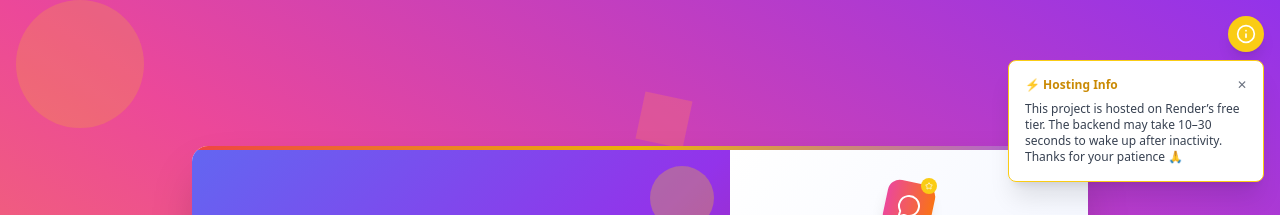
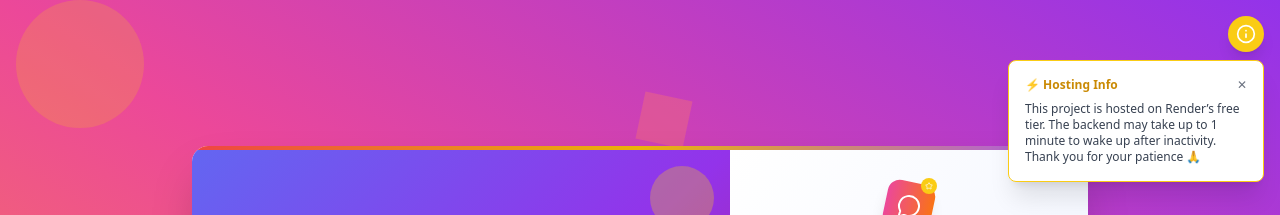
Before and after one commit to PrAtHaM-0707/yapyard, a React (Vite) app in the folder frontend/: page /login in a window 1280 px wide. Both pictures are taken after a click on the button "Hosting Info". Shown: the top 215 px of the page. Built offline with nearby package versions, Linux system fonts and the light colour scheme; no server answers.

Commit message:
Update LoginPage.jsx

```diff
--- a/frontend/src/pages/LoginPage.jsx
+++ b/frontend/src/pages/LoginPage.jsx
@@ -60,9 +60,7 @@ function LoginPage() {
                 </button>
               </div>
               <p>
-                This project is hosted on Render’s free tier. The backend may
-                take 10–30 seconds to wake up after inactivity. Thanks for your
-                patience 🙏
+                This project is hosted on Render’s free tier. The backend may take up to 1 minute to wake up after inactivity. Thank you for your patience 🙏
               </p>
             </div>
           )}
```
